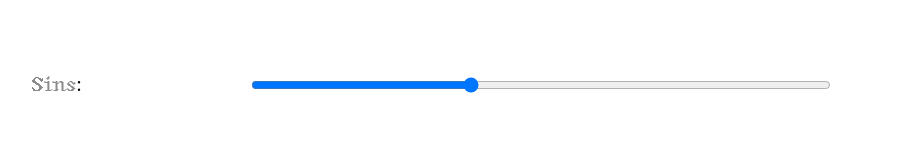
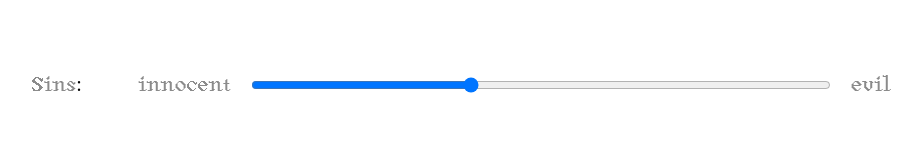
Before and after one commit to jiejianjj/project1, a plain HTML site: page index.html in a window 1280 px wide. Shown: the part 1407-1567 px from the top of the page, without its empty margins (149-1070 px from the left). Drawn offline with nearby package versions, Linux system fonts and the light colour scheme.

Commit message:
Update index.html

```diff
--- a/index.html
+++ b/index.html
@@ -30,9 +30,9 @@
       <ul>
           <li data-axes="wght">
               <div class="range-name">Sins</div>
-              <div class="min"></div>
+              <div class="min">innocent</div>
               <input data-type="wght" class="range axis-range menu" type="range" min="100" max="900" value="400">
-              <div class="max"></div>
+              <div class="max">evil</div>
           </li>
       </ul>
   </section>
```
